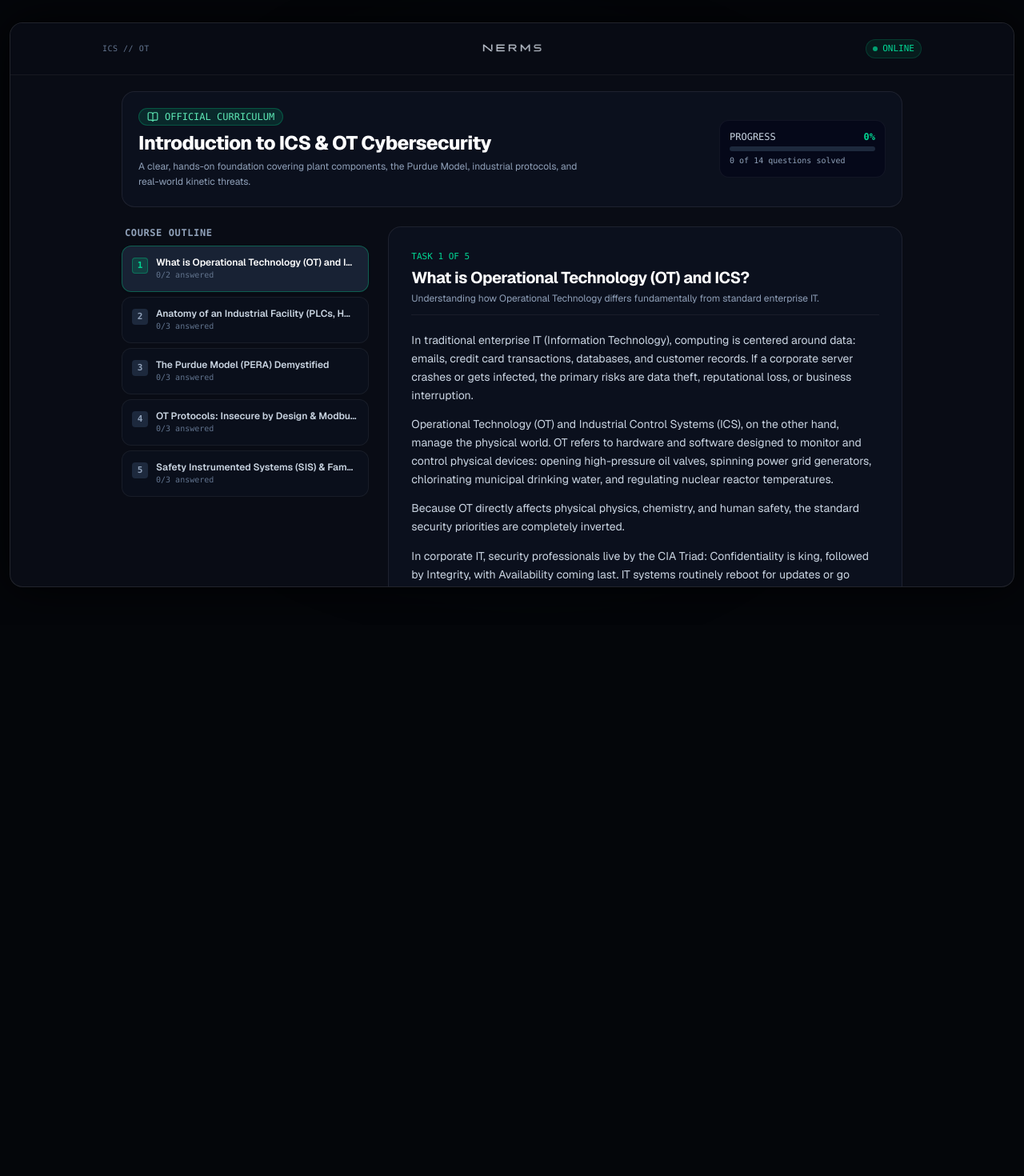
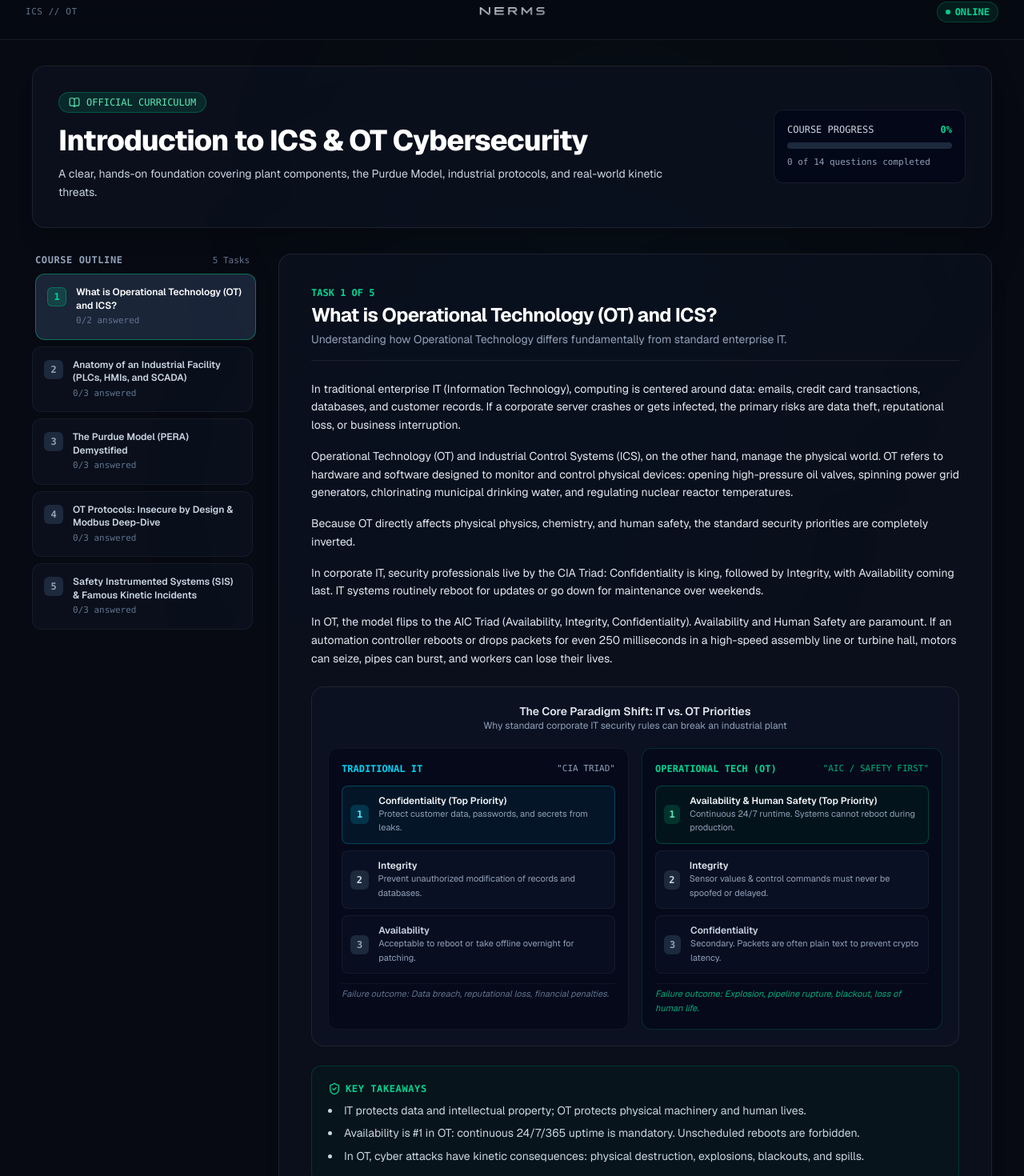
Before and after one commit to Nuranss/NERMS-learning-platform, a Next.js app: page / in a window 1280 px wide. Shown: the part 19-1489 px from the top of the page at 80% size. Before the commit the page ends 800 px from the top, so only its background shows below. Built offline with nearby package versions, Linux system fonts and the light colour scheme.

Commit message:
fix: remove artificial aspect ratio letterboxing and widen content container to comfortably fill 16:9 screens

```diff
--- a/src/app/layout.tsx
+++ b/src/app/layout.tsx
@@ -27,22 +27,16 @@ export default function RootLayout({
 }>) {
   return (
     <html lang="en" className={`${geistSans.variable} ${geistMono.variable} dark antialiased`}>
-      <body className="min-h-screen bg-[#04060a] text-slate-200 antialiased selection:bg-emerald-500/25 selection:text-emerald-200 flex items-center justify-center p-0 md:p-3 overflow-hidden">
+      <body className="min-h-screen bg-[#070a12] text-slate-200 antialiased selection:bg-emerald-500/25 selection:text-emerald-200 flex flex-col overflow-x-hidden">
         {/* Subtle background ambient mesh */}
-        <div className="fixed inset-0 pointer-events-none z-0 overflow-hidden opacity-25">
-          <div className="absolute top-1/4 left-1/4 w-[36rem] h-[24rem] bg-emerald-600/15 rounded-full blur-[140px]" />
-          <div className="absolute bottom-1/4 right-1/4 w-[36rem] h-[24rem] bg-cyan-600/15 rounded-full blur-[140px]" />
+        <div className="fixed inset-0 pointer-events-none z-0 overflow-hidden opacity-30">
+          <div className="absolute top-0 left-1/3 w-[45rem] h-[30rem] bg-emerald-600/10 rounded-full blur-[140px]" />
+          <div className="absolute top-1/2 right-1/4 w-[40rem] h-[30rem] bg-cyan-600/10 rounded-full blur-[140px]" />
         </div>
 
-        {/*
-          Aspect Ratio Shell:
-          - PC/Desktop (md:): 16:9 aspect ratio (aspect-[16/9])
-          - Mobile (<md): 9:16 aspect ratio (aspect-[9/16])
-        */}
-        <div className="relative z-10 w-full h-full max-h-screen aspect-[9/16] md:aspect-[16/9] md:max-h-[96vh] md:max-w-[calc(96vh*16/9)] max-w-[calc(98vh*9/16)] bg-[#090c15] md:rounded-2xl border-0 md:border md:border-white/10 shadow-[0_0_60px_rgba(0,0,0,0.85)] overflow-hidden flex flex-col">
-          <div className="flex-1 overflow-y-auto overflow-x-hidden flex flex-col">
-            {children}
-          </div>
+        {/* Main application container spanning the natural viewport */}
+        <div className="relative z-10 w-full min-h-screen flex flex-col">
+          {children}
         </div>
       </body>
     </html>
--- a/src/app/rooms/intro-to-ics/IntroClient.tsx
+++ b/src/app/rooms/intro-to-ics/IntroClient.tsx
@@ -11,7 +11,6 @@ import { QuizQuestion } from "@/components/learn/QuizQuestion";
 import {
   BookOpen,
   Sparkles,
-  Award,
   ChevronRight,
   ShieldCheck,
   Check,
@@ -44,52 +43,57 @@ export function IntroClient() {
   const isAllCourseCompleted = solvedCount === totalQuestions;
 
   return (
-    <div className="flex flex-col min-h-full">
+    <div className="flex flex-col min-h-screen w-full">
       <Navbar />
 
-      <main className="flex-1 max-w-5xl w-full mx-auto px-4 sm:px-6 pt-5 pb-16">
+      <main className="flex-1 w-full max-w-7xl mx-auto px-4 sm:px-6 lg:px-10 pt-8 pb-24">
         {/* Course Banner */}
-        <div className="mb-6">
-          <div className="p-5 rounded-2xl bg-slate-900/40 border border-white/[0.08] flex flex-col md:flex-row md:items-center justify-between gap-4">
-            <div>
-              <div className="inline-flex items-center gap-2 px-2.5 py-0.5 rounded-full bg-emerald-500/15 border border-emerald-500/30 text-emerald-300 text-xs font-mono font-medium mb-1.5">
+        <div className="mb-8">
+          <div className="p-6 sm:p-8 rounded-2xl bg-slate-900/40 border border-white/[0.08] shadow-xl flex flex-col md:flex-row md:items-center justify-between gap-6">
+            <div className="max-w-3xl">
+              <div className="inline-flex items-center gap-2 px-3 py-1 rounded-full bg-emerald-500/15 border border-emerald-500/30 text-emerald-300 text-xs font-mono font-medium mb-3">
                 <BookOpen className="w-3.5 h-3.5" />
                 <span>OFFICIAL CURRICULUM</span>
               </div>
-              <h1 className="text-xl sm:text-2xl font-extrabold text-white tracking-tight">
+              <h1 className="text-2xl sm:text-3xl lg:text-4xl font-extrabold text-white tracking-tight leading-tight">
                 {course.title}
               </h1>
-              <p className="text-xs text-slate-400 mt-1 max-w-xl leading-relaxed">
+              <p className="text-xs sm:text-sm text-slate-300 mt-2 leading-relaxed">
                 {course.subtitle}
               </p>
             </div>
 
             {/* Overall Progress Widget */}
-            <div className="w-full md:w-52 p-3 rounded-xl bg-slate-950/60 border border-white/5 shrink-0">
-              <div className="flex items-center justify-between text-xs font-mono text-slate-300 mb-1">
-                <span>PROGRESS</span>
+            <div className="w-full md:w-60 p-4 rounded-xl bg-slate-950/70 border border-white/[0.08] shrink-0">
+              <div className="flex items-center justify-between text-xs font-mono text-slate-300 mb-2">
+                <span>COURSE PROGRESS</span>
                 <span className="text-emerald-400 font-bold">{progressPercent}%</span>
               </div>
-              <div className="w-full bg-slate-800 rounded-full h-1.5 overflow-hidden">
+              <div className="w-full bg-slate-800 rounded-full h-2 overflow-hidden">
                 <div
                   className="bg-emerald-500 h-full transition-all duration-300 rounded-full"
                   style={{ width: `${progressPercent}%` }}
                 />
               </div>
-              <p className="text-[10px] text-slate-400 mt-1 font-mono">
-                {solvedCount} of {totalQuestions} questions solved
+              <p className="text-[11px] text-slate-400 mt-2 font-mono">
+                {solvedCount} of {totalQuestions} questions completed
               </p>
             </div>
           </div>
         </div>
 
-        {/* Course Body: Two-Column Layout */}
-        <div className="grid grid-cols-1 lg:grid-cols-12 gap-6 items-start">
-          {/* Left Column (4 cols): Task Outline Stepper */}
-          <div className="lg:col-span-4 space-y-1.5 sticky top-16">
-            <h3 className="text-xs font-mono font-semibold text-slate-400 uppercase tracking-wider px-1 mb-2">
-              Course Outline
-            </h3>
+        {/* Course Body: Wide Two-Column Layout */}
+        <div className="grid grid-cols-1 lg:grid-cols-12 gap-8 items-start">
+          {/* Left Column (Outline Stepper) */}
+          <div className="lg:col-span-4 xl:col-span-3 space-y-2 sticky top-24">
+            <div className="flex items-center justify-between px-1 mb-2">
+              <h3 className="text-xs font-mono font-semibold text-slate-400 uppercase tracking-wider">
+                Course Outline
+              </h3>
+              <span className="text-[11px] font-mono text-slate-500">
+                5 Tasks
+              </span>
+            </div>
 
             {course.tasks.map((task, idx) => {
               const active = idx === activeTaskIdx;
@@ -100,14 +104,14 @@ export function IntroClient() {
                 <button
                   key={task.id}
                   onClick={() => setActiveTaskIdx(idx)}
-                  className={`w-full text-left p-3 rounded-xl border transition-all flex items-start gap-2.5 ${
+                  className={`w-full text-left p-3.5 rounded-xl border transition-all flex items-start gap-3 ${
                     active
-                      ? "bg-slate-800/80 border-emerald-500/40 shadow-sm"
-                      : "bg-slate-900/30 border-white/[0.06] hover:bg-slate-900/60 hover:border-white/10"
+                      ? "bg-slate-800/90 border-emerald-500/50 shadow-md translate-x-1"
+                      : "bg-slate-900/40 border-white/[0.06] hover:bg-slate-900/70 hover:border-white/10"
                   }`}
                 >
                   <div
-                    className={`w-5 h-5 rounded font-mono font-bold text-[11px] flex items-center justify-center shrink-0 mt-0.5 ${
+                    className={`w-6 h-6 rounded-md font-mono font-bold text-xs flex items-center justify-center shrink-0 mt-0.5 ${
                       completed
                         ? "bg-emerald-500 text-slate-950"
                         : active
@@ -115,18 +119,18 @@ export function IntroClient() {
                         : "bg-slate-800 text-slate-400"
                     }`}
                   >
-                    {completed ? <Check className="w-3 h-3 stroke-[3]" /> : task.id}
+                    {completed ? <Check className="w-3.5 h-3.5 stroke-[3]" /> : task.id}
                   </div>
 
                   <div className="flex-1 min-w-0">
                     <h4
-                      className={`text-xs font-semibold truncate ${
-                        active ? "text-white" : "text-slate-300"
+                      className={`text-xs font-semibold leading-snug ${
+                        active ? "text-white font-bold" : "text-slate-300"
                       }`}
                     >
                       {task.title}
                     </h4>
-                    <p className="text-[10px] text-slate-500 font-mono">
+                    <p className="text-[11px] text-slate-500 font-mono mt-0.5">
                       {taskSolvedCount}/{task.quizzes.length} answered
                     </p>
                   </div>
@@ -135,31 +139,33 @@ export function IntroClient() {
             })}
 
             {isAllCourseCompleted && (
-              <div className="p-3.5 rounded-xl bg-emerald-950/30 border border-emerald-500/30 text-xs text-emerald-300 flex items-center gap-2 mt-3">
-                <Trophy className="w-4 h-4 text-emerald-400 shrink-0" />
-                <span className="font-semibold">All 14 questions completed! Great job!</span>
+              <div className="p-4 rounded-xl bg-emerald-950/30 border border-emerald-500/30 text-xs text-emerald-300 flex items-center gap-2.5 mt-4">
+                <Trophy className="w-5 h-5 text-emerald-400 shrink-0" />
+                <span className="font-semibold leading-relaxed">
+                  Congratulations! All questions completed.
+                </span>
               </div>
             )}
           </div>
 
-          {/* Right Column (8 cols): Active Lesson Reading & Quizzes */}
-          <div className="lg:col-span-8 space-y-5">
-            <article className="p-5 sm:p-7 rounded-2xl bg-slate-900/40 border border-white/[0.08] space-y-5">
+          {/* Right Column (Lesson Reading & Quizzes) */}
+          <div className="lg:col-span-8 xl:col-span-9 space-y-6">
+            <article className="p-6 sm:p-10 rounded-2xl bg-slate-900/40 border border-white/[0.08] shadow-xl space-y-6">
               {/* Task Title */}
-              <div className="pb-3 border-b border-white/[0.06]">
-                <div className="flex items-center gap-2 text-[11px] font-mono text-emerald-400 mb-1">
+              <div className="pb-4 border-b border-white/[0.08]">
+                <div className="flex items-center gap-2 text-xs font-mono text-emerald-400 font-semibold mb-1">
                   <span>TASK {activeTask.id} OF {course.tasks.length}</span>
                 </div>
-                <h2 className="text-lg sm:text-xl font-bold text-white tracking-tight">
+                <h2 className="text-xl sm:text-2xl font-bold text-white tracking-tight">
                   {activeTask.title}
                 </h2>
-                <p className="text-xs text-slate-400 mt-1">
+                <p className="text-xs sm:text-sm text-slate-400 mt-1">
                   {activeTask.shortDescription}
                 </p>
               </div>
 
               {/* Lesson Narrative Content */}
-              <div className="space-y-3.5 text-xs sm:text-sm text-slate-300 leading-relaxed">
+              <div className="space-y-4 text-xs sm:text-sm text-slate-200 leading-relaxed font-normal">
                 {activeTask.content.map((paragraph, pIdx) => (
                   <p key={pIdx}>{paragraph}</p>
                 ))}
@@ -171,12 +177,12 @@ export function IntroClient() {
               {activeTask.hasDiagram === "purdue" && <PurdueDiagram />}
 
               {/* Key Takeaways Box */}
-              <div className="p-3.5 rounded-xl bg-emerald-950/20 border border-emerald-500/20 space-y-1.5">
-                <h4 className="text-[11px] font-bold font-mono text-emerald-400 uppercase tracking-wider flex items-center gap-1.5">
-                  <ShieldCheck className="w-3.5 h-3.5 text-emerald-400" />
+              <div className="p-4 sm:p-5 rounded-xl bg-emerald-950/20 border border-emerald-500/20 space-y-2">
+                <h4 className="text-xs font-bold font-mono text-emerald-400 uppercase tracking-wider flex items-center gap-1.5">
+                  <ShieldCheck className="w-4 h-4 text-emerald-400" />
                   Key Takeaways
                 </h4>
-                <ul className="text-xs text-slate-300 space-y-1 list-disc list-inside">
+                <ul className="text-xs sm:text-sm text-slate-300 space-y-1.5 list-disc list-inside">
                   {activeTask.keyTakeaways.map((item, kIdx) => (
                     <li key={kIdx} className="leading-relaxed">
                       {item}
@@ -186,18 +192,18 @@ export function IntroClient() {
               </div>
 
               {/* TryHackMe-Fashion Quizzes */}
-              <div className="pt-5 border-t border-white/[0.08] space-y-3">
+              <div className="pt-6 border-t border-white/[0.08] space-y-4">
                 <div className="flex items-center justify-between">
-                  <h3 className="text-xs font-bold text-white flex items-center gap-1.5">
-                    <Sparkles className="w-3.5 h-3.5 text-emerald-400" />
+                  <h3 className="text-sm font-bold text-white flex items-center gap-2">
+                    <Sparkles className="w-4 h-4 text-emerald-400" />
                     Knowledge Checks ({activeTask.quizzes.length})
                   </h3>
-                  <span className="text-[11px] text-slate-400 font-mono">
+                  <span className="text-xs text-slate-400 font-mono">
                     Type your answer below
                   </span>
                 </div>
 
-                <div className="space-y-2.5">
+                <div className="space-y-3">
                   {activeTask.quizzes.map((quiz) => (
                     <QuizQuestion
                       key={quiz.id}
@@ -215,21 +221,21 @@ export function IntroClient() {
               </div>
 
               {/* Stepper Navigation Buttons */}
-              <div className="pt-4 border-t border-white/[0.06] flex items-center justify-between">
+              <div className="pt-6 border-t border-white/[0.08] flex items-center justify-between">
                 <button
                   type="button"
                   disabled={activeTaskIdx === 0}
                   onClick={() => setActiveTaskIdx((prev) => Math.max(0, prev - 1))}
-                  className="px-3.5 py-1.5 rounded-lg text-xs font-medium bg-white/5 hover:bg-white/10 text-slate-300 disabled:opacity-30 disabled:pointer-events-none transition-all"
+                  className="px-4 py-2 rounded-xl text-xs font-medium bg-white/5 hover:bg-white/10 text-slate-300 disabled:opacity-30 disabled:pointer-events-none transition-all"
                 >
-                  ← Previous
+                  ← Previous Task
                 </button>
 
                 {activeTaskIdx < course.tasks.length - 1 ? (
                   <button
                     type="button"
                     onClick={() => setActiveTaskIdx((prev) => Math.min(course.tasks.length - 1, prev + 1))}
-                    className="px-3.5 py-1.5 rounded-lg text-xs font-semibold bg-emerald-600 hover:bg-emerald-500 text-white shadow-sm transition-all flex items-center gap-1"
+                    className="px-4 py-2 rounded-xl text-xs font-semibold bg-emerald-600 hover:bg-emerald-500 text-white shadow-sm transition-all flex items-center gap-1.5"
                   >
                     <span>Next Task</span>
                     <ChevronRight className="w-3.5 h-3.5" />
@@ -238,9 +244,9 @@ export function IntroClient() {
                   <button
                     type="button"
                     onClick={() => setActiveTaskIdx(0)}
-                    className="px-3.5 py-1.5 rounded-lg text-xs font-semibold bg-emerald-500/20 text-emerald-300 border border-emerald-500/30 hover:bg-emerald-500/30 transition-all flex items-center gap-1"
+                    className="px-4 py-2 rounded-xl text-xs font-semibold bg-emerald-500/20 text-emerald-300 border border-emerald-500/30 hover:bg-emerald-500/30 transition-all flex items-center gap-1.5"
                   >
-                    <span>Review from Start</span>
+                    <span>Review from Task 1</span>
                     <ChevronRight className="w-3.5 h-3.5" />
                   </button>
                 )}
--- a/src/components/layout/Navbar.tsx
+++ b/src/components/layout/Navbar.tsx
@@ -5,34 +5,34 @@ import Image from "next/image";
 
 export function Navbar() {
   return (
-    <header className="sticky top-0 z-50 w-full border-b border-white/[0.06] bg-[#090c15]/90 backdrop-blur-xl px-4 py-2.5">
-      <div className="relative max-w-5xl mx-auto flex items-center justify-between">
-        {/* Left spacer / subtle tag */}
-        <div className="w-24 hidden sm:flex items-center">
-          <span className="text-[10px] font-mono tracking-wider text-slate-500 uppercase">
+    <header className="sticky top-0 z-50 w-full border-b border-white/[0.08] bg-[#070a12]/85 backdrop-blur-xl px-4 sm:px-8 py-3">
+      <div className="w-full max-w-7xl mx-auto flex items-center justify-between">
+        {/* Left balance spacer */}
+        <div className="w-28 flex items-center">
+          <span className="text-[11px] font-mono tracking-wider text-slate-500 uppercase">
             ICS // OT
           </span>
         </div>
 
         {/* Center: NERMS Logo */}
         <div className="flex-1 flex justify-center items-center">
-          <Link href="/" className="flex items-center justify-center group py-1">
+          <Link href="/" className="flex items-center justify-center group py-0.5">
             <Image
               src="/nerms-logo.png"
               alt="NERMS"
-              width={160}
-              height={53}
+              width={180}
+              height={60}
               priority
-              className="h-7 sm:h-9 w-auto object-contain transition-transform group-hover:scale-105"
+              className="h-8 sm:h-10 w-auto object-contain transition-transform group-hover:scale-105"
             />
           </Link>
         </div>
 
-        {/* Right: Minimalist status chip */}
-        <div className="w-24 flex items-center justify-end">
-          <span className="flex items-center gap-1.5 text-[11px] font-mono text-emerald-400 bg-emerald-500/10 border border-emerald-500/20 px-2 py-0.5 rounded-full">
+        {/* Right balance: Status Indicator */}
+        <div className="w-28 flex items-center justify-end">
+          <span className="flex items-center gap-1.5 text-xs font-mono text-emerald-400 bg-emerald-500/10 border border-emerald-500/25 px-2.5 py-1 rounded-full">
             <span className="w-1.5 h-1.5 rounded-full bg-emerald-400 animate-pulse" />
-            <span className="hidden sm:inline">ONLINE</span>
+            <span className="font-semibold">ONLINE</span>
           </span>
         </div>
       </div>
```
